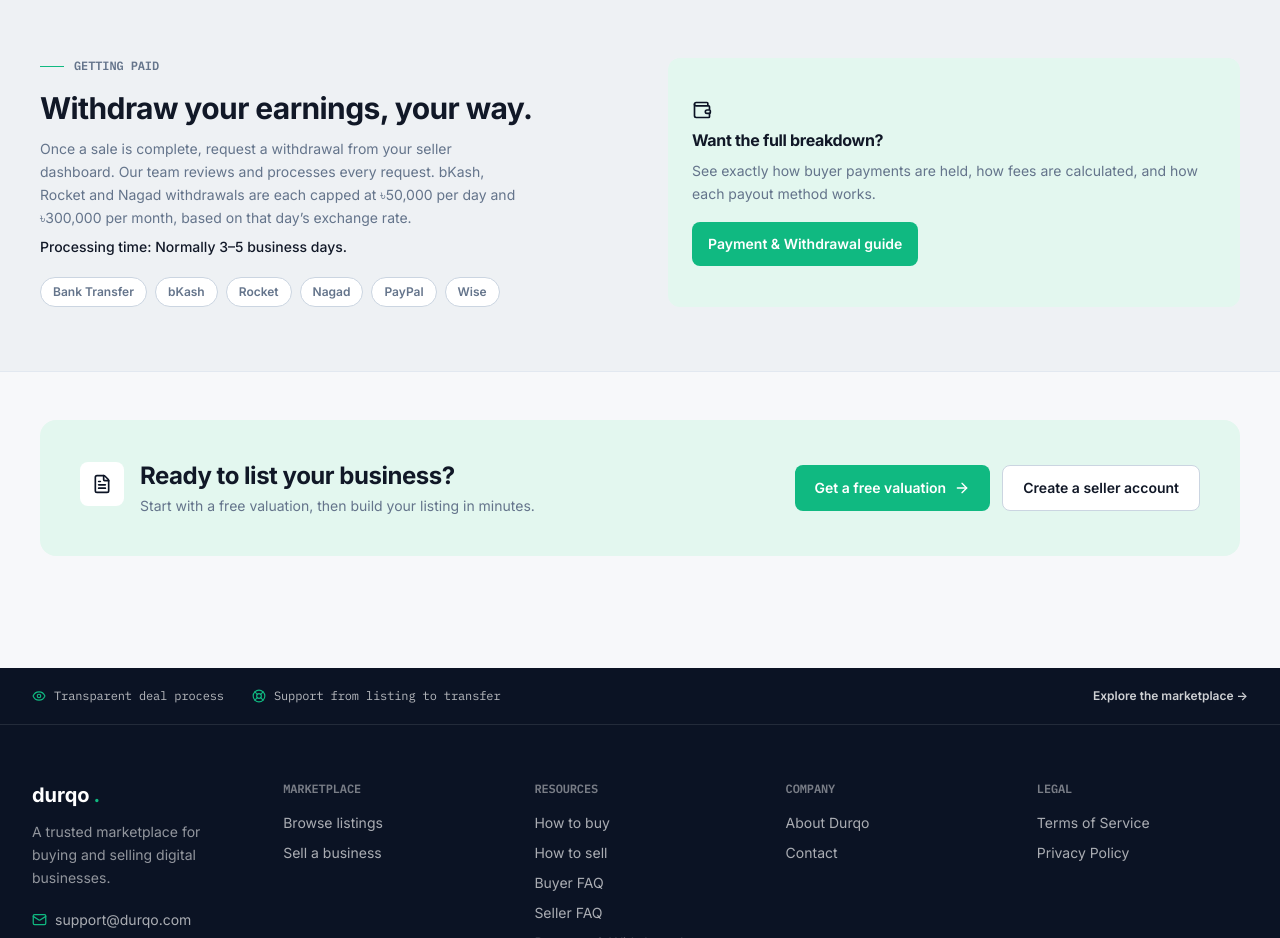
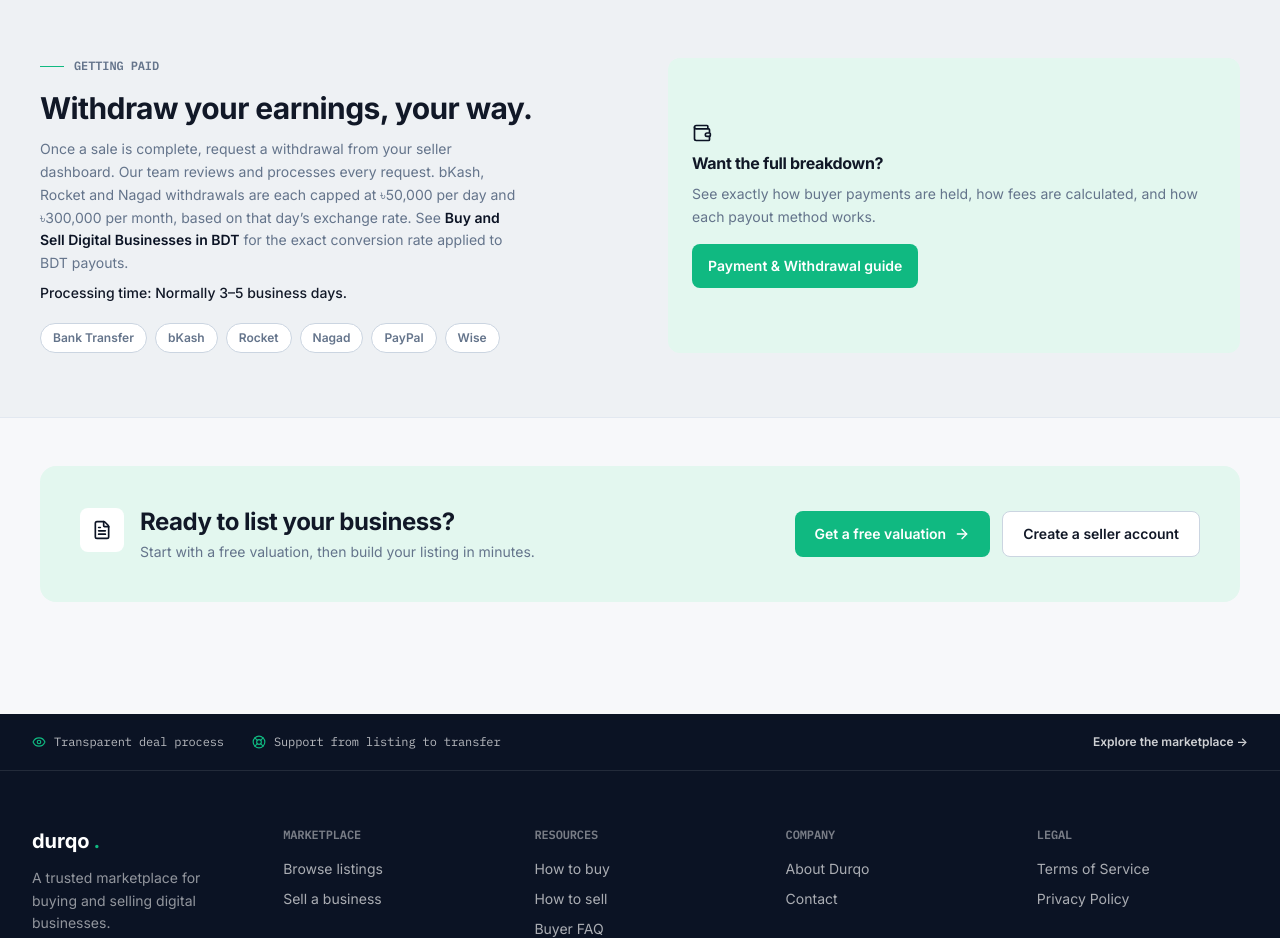
Before and after one commit to mdmanirmia/durqo-app, a Next.js app: page /how-to-sell in a window 1280 px wide. Shown: the part 3340-4278 px from the top of the page. Built offline with nearby package versions, Linux system fonts and the light colour scheme; no server answers.

Commit message:
Add files via upload

```diff
--- a/src/app/how-to-sell/page.tsx
+++ b/src/app/how-to-sell/page.tsx
@@ -409,7 +409,11 @@ export default function HowToSellPage() {
                 <p className="mt-3 max-w-[54ch] text-sm leading-relaxed text-ink-soft">
                   Once a sale is complete, request a withdrawal from your seller dashboard. Our team reviews and
                   processes every request. bKash, Rocket and Nagad withdrawals are each capped at ৳50,000 per day
-                  and ৳300,000 per month, based on that day&rsquo;s exchange rate.
+                  and ৳300,000 per month, based on that day&rsquo;s exchange rate. See{" "}
+                  <Link href="/buy-and-sell-digital-businesses-in-bdt" className="font-semibold text-brand-strong hover:underline">
+                    Buy and Sell Digital Businesses in BDT
+                  </Link>{" "}
+                  for the exact conversion rate applied to BDT payouts.
                 </p>
                 <p className="mt-2 max-w-[54ch] text-sm font-medium text-ink">Processing time: Normally 3–5 business days.</p>
                 <div className="mt-5 flex flex-wrap gap-2">
```
